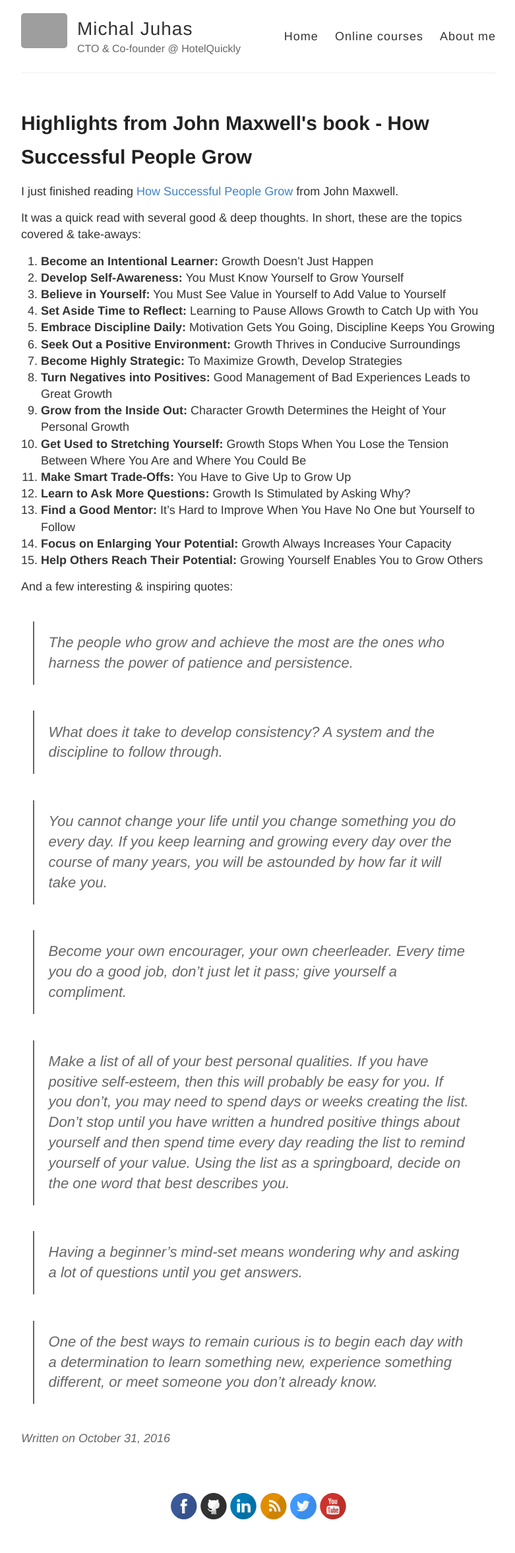
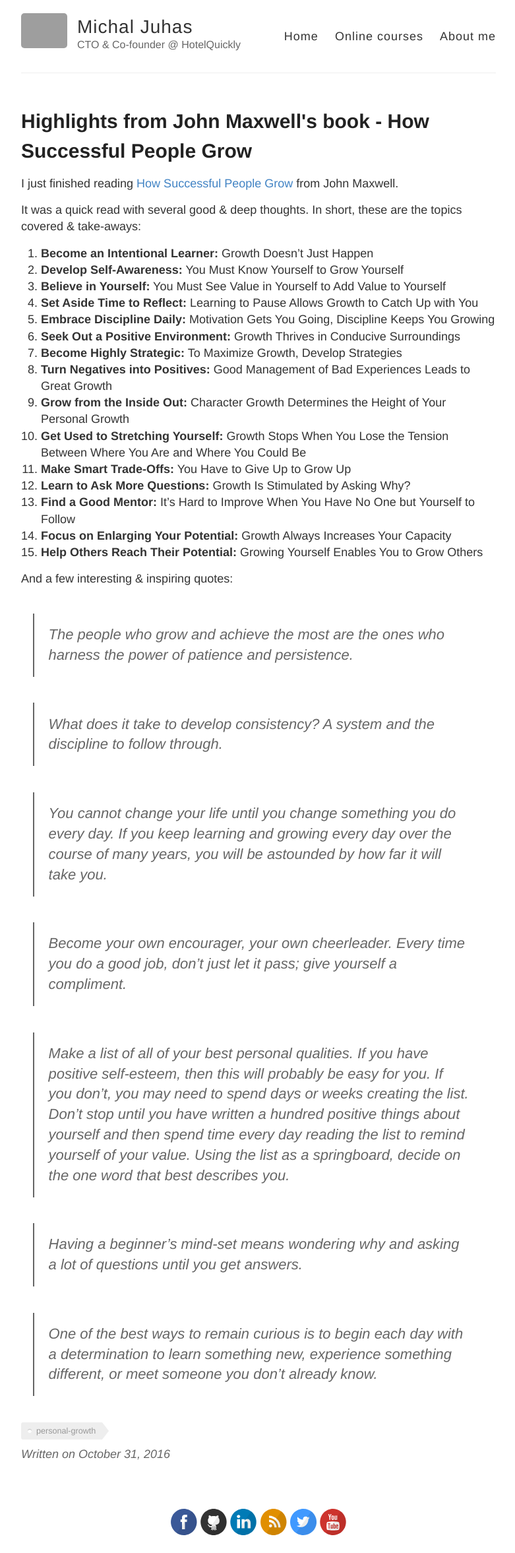
Before and after one commit to michaljuhas/OLD_michaljuhas.github.io, a Jekyll site: the page built from _posts/2016-10-31-How-do-successful-people-grow.md, in a window 1280 px wide. Shown: the whole page at 66% size, without its empty margins (248-1029 px from the left). Built offline with Jekyll 4.4.1, drawn with Linux system fonts in a browser that asks for light colours; comment, search, counter and statistics services are not loaded; before the commit the page ends 2330 px from its top, so only the background shows below that; grey boxes are pictures that could not be loaded.

Commit message:
Added tags

```diff
--- a/_layouts/post.html
+++ b/_layouts/post.html
@@ -9,6 +9,13 @@ layout: default
     {{ content }}
   </div>
 
+
+  <div class="tags">
+    {% for tag in page.tags %}
+      <li><a class="tag" href="/tags#{{ tag }}">{{ tag }}</a></li>
+    {% endfor %}
+  </div>
+
   <div class="date">
     Written on {{ page.date | date: "%B %e, %Y" }}
   </div>
--- a/_posts/2016-10-31-How-do-successful-people-grow.md
+++ b/_posts/2016-10-31-How-do-successful-people-grow.md
@@ -2,6 +2,7 @@
 layout: post
 comments: true
 title: Highlights from John Maxwell's book - How Successful People Grow
+tags: personal-growth
 ---
 
 I just finished reading [How Successful People Grow](https://www.goodreads.com/book/show/18453291-how-successful-people-grow) from John Maxwell.
--- a/index.html
+++ b/index.html
@@ -44,6 +44,12 @@ layout: default
         <a href="{{ site.baseurl }}{{ post.url }}" class="read-more">Read More</a>
       {% endif %}
 
+      <div class="tags">
+        {% for tag in post.tags %}
+          <li><a class="tag" href="/tags#{{ tag }}">{{ tag }}</a></li>
+        {% endfor %}
+      </div>
+
     </article>
   {% endfor %}
 
--- a/style.scss
+++ b/style.scss
@@ -35,7 +35,7 @@ h1, h2, h3, h4, h5, h6 {
   color: $darkerGray;
   font-weight: bold;
 
-  line-height: 1.7;
+  line-height: 1.5;
   margin: 1em 0 15px;
   padding: 0;
 
@@ -286,6 +286,67 @@ nav {
   }
 }
 
+body {
+  .tags {
+    list-style: none;
+    margin: 0;
+    overflow: hidden;
+    padding: 0;
+    margin-top: 20px;
+    font-size: 70%;
+  }
+
+  .tags li {
+    float: left;
+  }
+
+  .tag {
+    background: #eee;
+    border-radius: 3px 0 0 3px;
+    color: #999;
+    display: inline-block;
+    height: 26px;
+    line-height: 26px;
+    padding: 0 20px 0 23px;
+    position: relative;
+    margin: 0 10px 10px 0;
+    text-decoration: none;
+    -webkit-transition: color 0.2s;
+  }
+
+  .tag::before {
+    background: #fff;
+    border-radius: 10px;
+    box-shadow: inset 0 1px rgba(0, 0, 0, 0.25);
+    content: '';
+    height: 6px;
+    left: 10px;
+    position: absolute;
+    width: 6px;
+    top: 10px;
+  }
+
+  .tag::after {
+    background: #fff;
+    border-bottom: 13px solid transparent;
+    border-left: 10px solid #eee;
+    border-top: 13px solid transparent;
+    content: '';
+    position: absolute;
+    right: 0;
+    top: 0;
+  }
+
+  .tag:hover {
+    background-color: #ccc;
+    color: white;
+  }
+
+  .tag:hover::after {
+     border-left-color: #ccc;
+  }
+}
+
 .wrapper-footer {
   margin-top: 50px;
 
```
Also changed, not shown: _posts/2016-05-26-My-first-udemy-course.md (+1 -0 lines), tags.md (added, +43 -0 lines).
